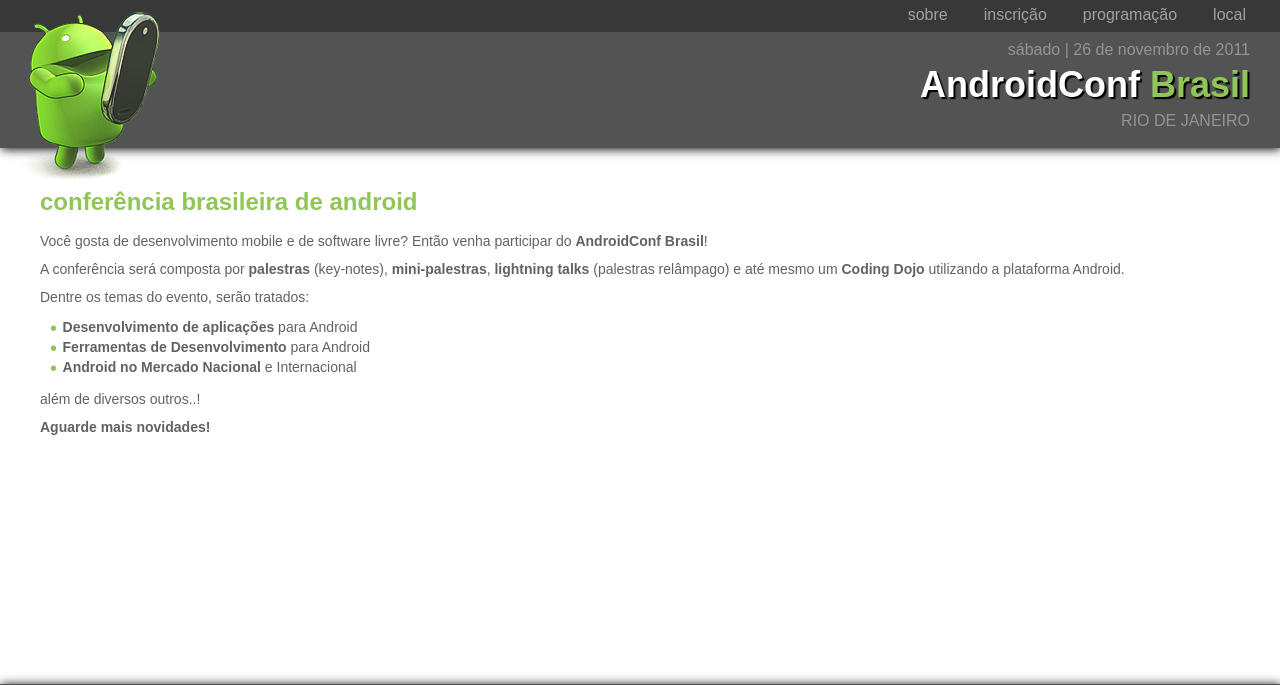
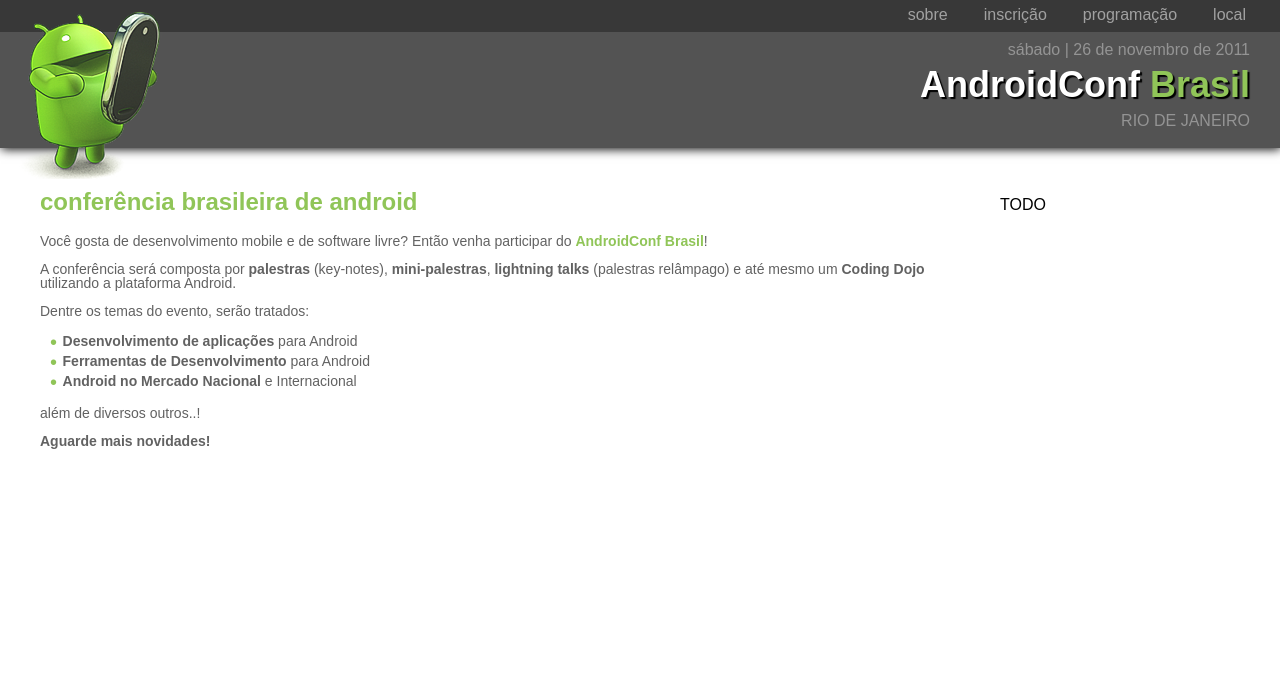
Before and after one commit to tatiana/androidconf, a Python web app: template core/templates/index.html in a window 1280 px wide. Shown: the top 685 px of the page. Run offline with Jinja, Linux system fonts and the light colour scheme; the template is opened without the code that fills it, so the values that code supplies are empty.

Commit message:
ENH: (cs) content area with 2 columns (article and aside) + footer

```diff
--- a/core/static/css/android-conf.css
+++ b/core/static/css/android-conf.css
@@ -35,17 +35,23 @@
 header p {color:#949494;line-height: 35px;}
 header p.upper {text-transform:uppercase}
 
-section {padding:42px 40px 0 40px;position:absolute}
-section h2{color:#90C558;font-size:24px;margin-bottom:20px;}
-section p{color:#626262;font-size:14px;margin-bottom:14px;}
-section ul{margin-bottom:14px;}
-section li{color:#626262;font-size:14px}
-section li:before {color: #90C558;content: "•  ";margin-left:10px;font-size:20px;vertical-align:middle}
+.content {display:table;margin:42px 40px 42px 40px;position:absolute;}
 
-footer {background:#535353;bottom:0;height:116px;position:absolute;width:100%;
+article {display:table-cell;padding-right:22px}
+article h2{color:#90C558;font-size:24px;margin-bottom:20px;}
+article p{color:#626262;font-size:14px;margin-bottom:14px;}
+article ul{margin-bottom:14px;}
+article li{color:#626262;font-size:14px}
+article li:before {color: #90C558;content: "•  ";margin-left:10px;font-size:20px;vertical-align:middle}
+article strong span {color:#90C558;}
+
+aside{display:table-cell;width:240px}
+
+footer {background:#535353;bottom:0;display:block;height:80px;position:absolute;width:100%;
     -moz-box-shadow: 10px 10px 71px #000000;
     -webkit-box-shadow: 10px 10px 71px #000000;
     box-shadow: 1px 1px 10px #000000;}
+
 
 /*
 Great sites that I used for creating CSS3 stuff available:
--- a/core/templates/base.html
+++ b/core/templates/base.html
@@ -9,22 +9,17 @@
         <link rel="stylesheet" href="{{ STATIC_URL }}css/android-conf.css" type="text/css" media="screen" />
     </head>
     <body>
-        <nav>
-{% include "menu.html" %}
-        </nav>
-        <header>
 {% include "header.html" %}
-        </header>
-        {% block content %}
-        <section>
-            <!-- Main content area -->
-        </section>
-        {% endblock content %}
-        {% block sidebar %}
-        <aside>
+        <div class=content>
+	    {% block content %}
+	    <article>
+		<!-- Main content area -->
+	    </article>
+	    {% endblock content %}
+	    <aside>
 {% include "sidebar.html" %}
-        </aside>
-        {% endblock sidebar %}
+	    </aside>
+        </div>
         <footer>
 {% include "footer.html" %}
         </footer>
--- a/core/templates/header.html
+++ b/core/templates/header.html
@@ -1,6 +1,16 @@
+        <nav>
+             <ul>
+                <li><a href="#">sobre</a></li>
+                <li><a href="#">inscrição</a></li>
+                <li><a href="#">programação</a></li>
+                <li><a href="#">local</a></li>
+            </ul>
+        </nav>
+        <header>
             <img src="{{ STATIC_URL }}img/androidconf.png" alt="AndroidConf Brasil 2011" />
             <div>
                 <p>sábado | 26 de novembro de 2011</p>
                 <h1>AndroidConf <span>Brasil</span></h1>
                 <p class=upper>Rio de Janeiro</p>
             </div>
+        </header>
--- a/core/templates/index.html
+++ b/core/templates/index.html
@@ -1,7 +1,7 @@
 {% extends "base.html" %}
 
         {% block content %}
-        <section>
+        <article>
             <h2>conferência brasileira de android</h2>
             <p>Você gosta de desenvolvimento mobile e de software livre? Então venha participar do <strong><span>AndroidConf Brasil</span></strong>!</p>
             <p>A conferência será composta por <strong>palestras</strong> (key-notes), <strong>mini-palestras</strong>, <strong>lightning talks</strong> (palestras relâmpago) e até mesmo um <strong>Coding Dojo</strong> utilizando a plataforma Android.</p>
@@ -13,5 +13,5 @@
             </ul>
             <p>além de diversos outros..!</p>
             <p><strong>Aguarde mais novidades!</strong></p>
-        </section>
+        </article>
         {% endblock content %}
--- a/core/templates/sidebar.html
+++ b/core/templates/sidebar.html
@@ -0,0 +1 @@
+<p>TODO</p>
```
